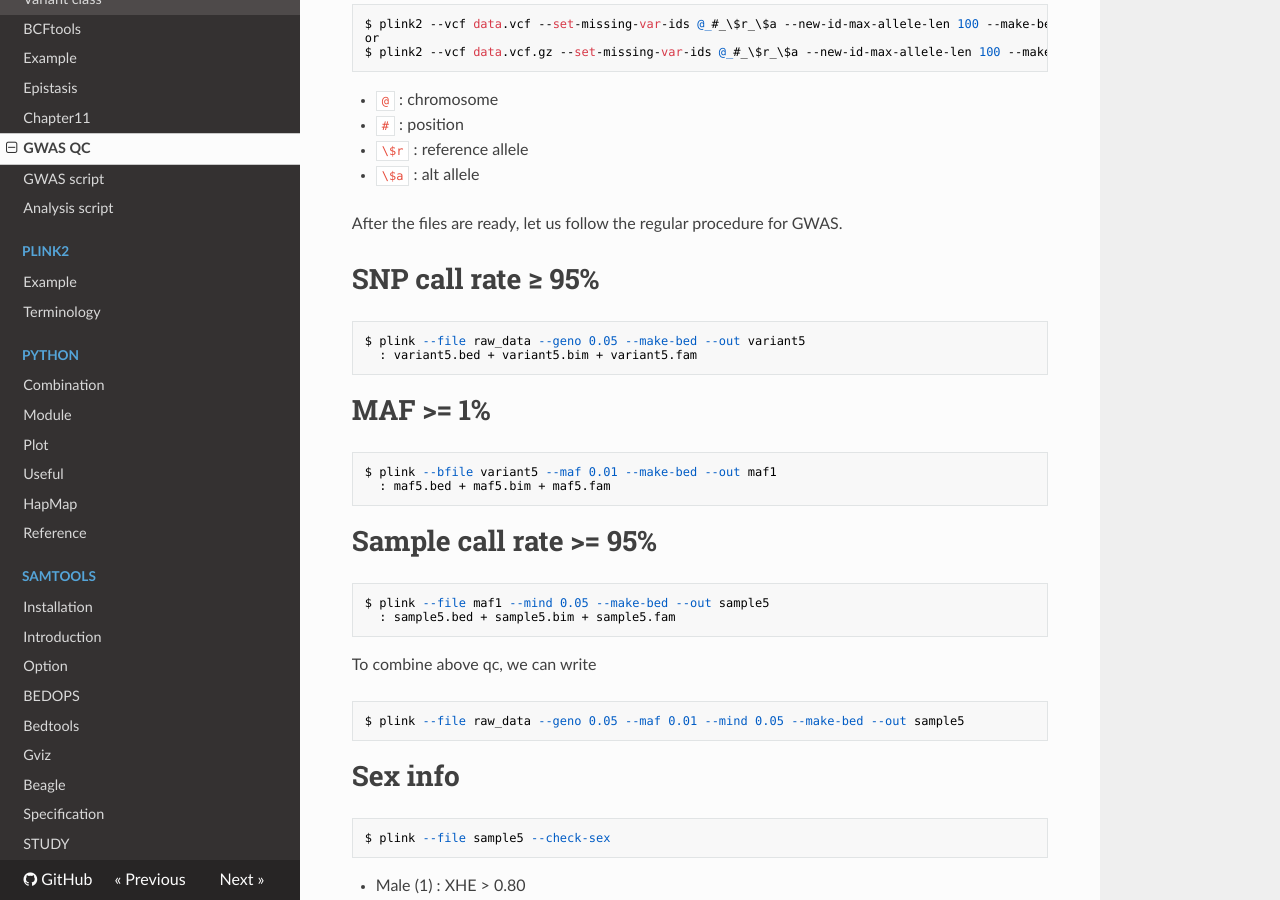
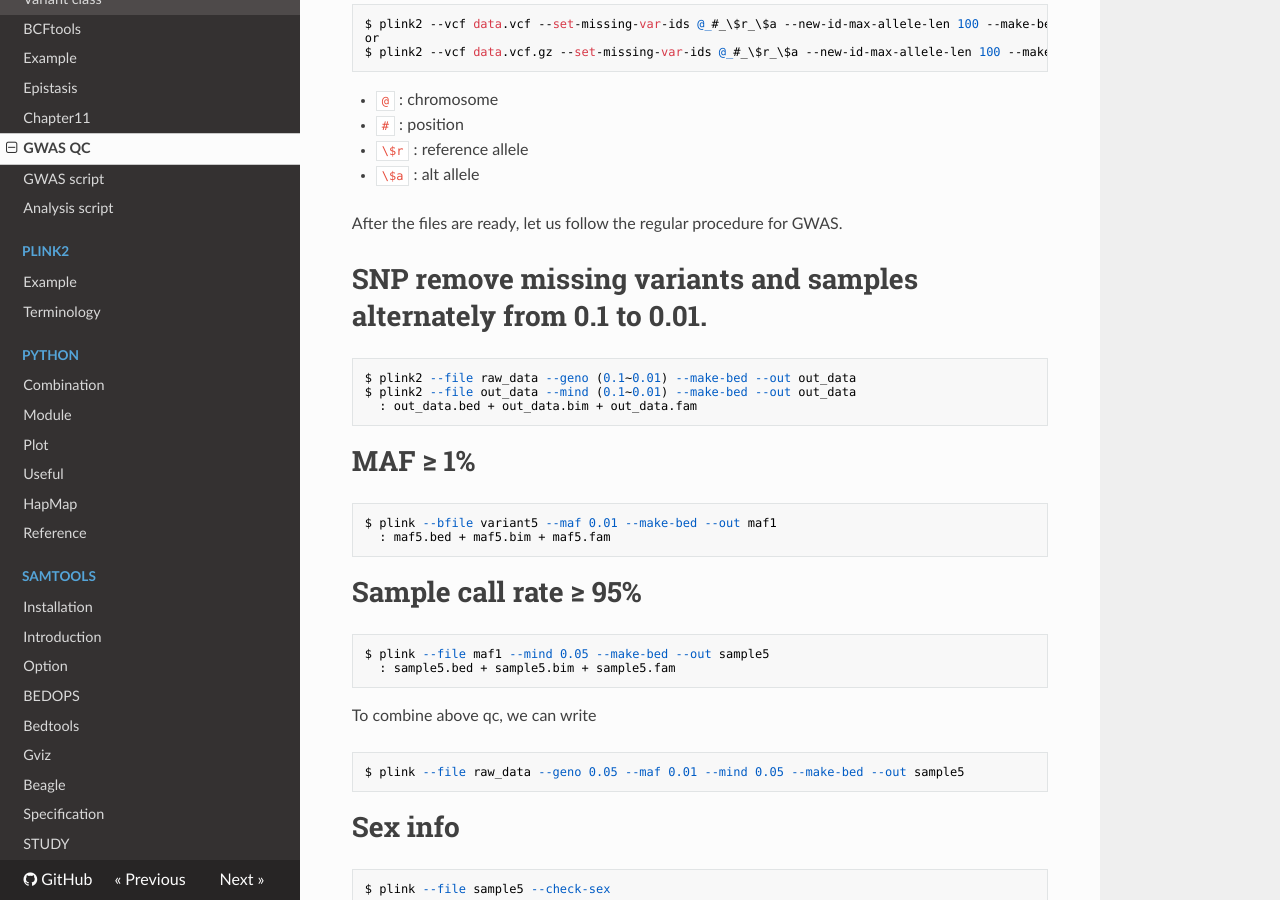
Before and after one commit to WonyoungCho/plink, an MkDocs documentation site: the page built from docs/GWAS.md, in a window 1280 px wide and 900 px high, scrolled down 287 px. Built offline with MkDocs 1.6.1, drawn with Linux system fonts in a browser that asks for light colours; nearby versions of some CDN libraries; old or Windows-style settings are respelled for this version of MkDocs.

Commit message:
Update GWAS.md

````diff
--- a/docs/GWAS.md
+++ b/docs/GWAS.md
@@ -19,19 +19,21 @@ $ plink2 --vcf data.vcf.gz --set-missing-var-ids @_#_\$r_\$a --new-id-max-allele
 
 After the files are ready, let us follow the regular procedure for GWAS.
 
-# SNP call rate &#8805; 95%
+# SNP remove missing variants and samples alternately from 0.1 to 0.01.
 ```
-$ plink --file raw_data --geno 0.05 --make-bed --out variant5
-  : variant5.bed + variant5.bim + variant5.fam
+$ plink2 --file raw_data --geno (0.1~0.01) --make-bed --out out_data
+$ plink2 --file out_data --mind (0.1~0.01) --make-bed --out out_data
+  : out_data.bed + out_data.bim + out_data.fam
 ```
-# MAF >= 1%
+
+# MAF &#8805; 1%
 ```
 $ plink --bfile variant5 --maf 0.01 --make-bed --out maf1
   : maf5.bed + maf5.bim + maf5.fam
 ```
 
 
-# Sample call rate >= 95%
+# Sample call rate &#8805; 95%
 ```
 $ plink --file maf1 --mind 0.05 --make-bed --out sample5
   : sample5.bed + sample5.bim + sample5.fam
````
